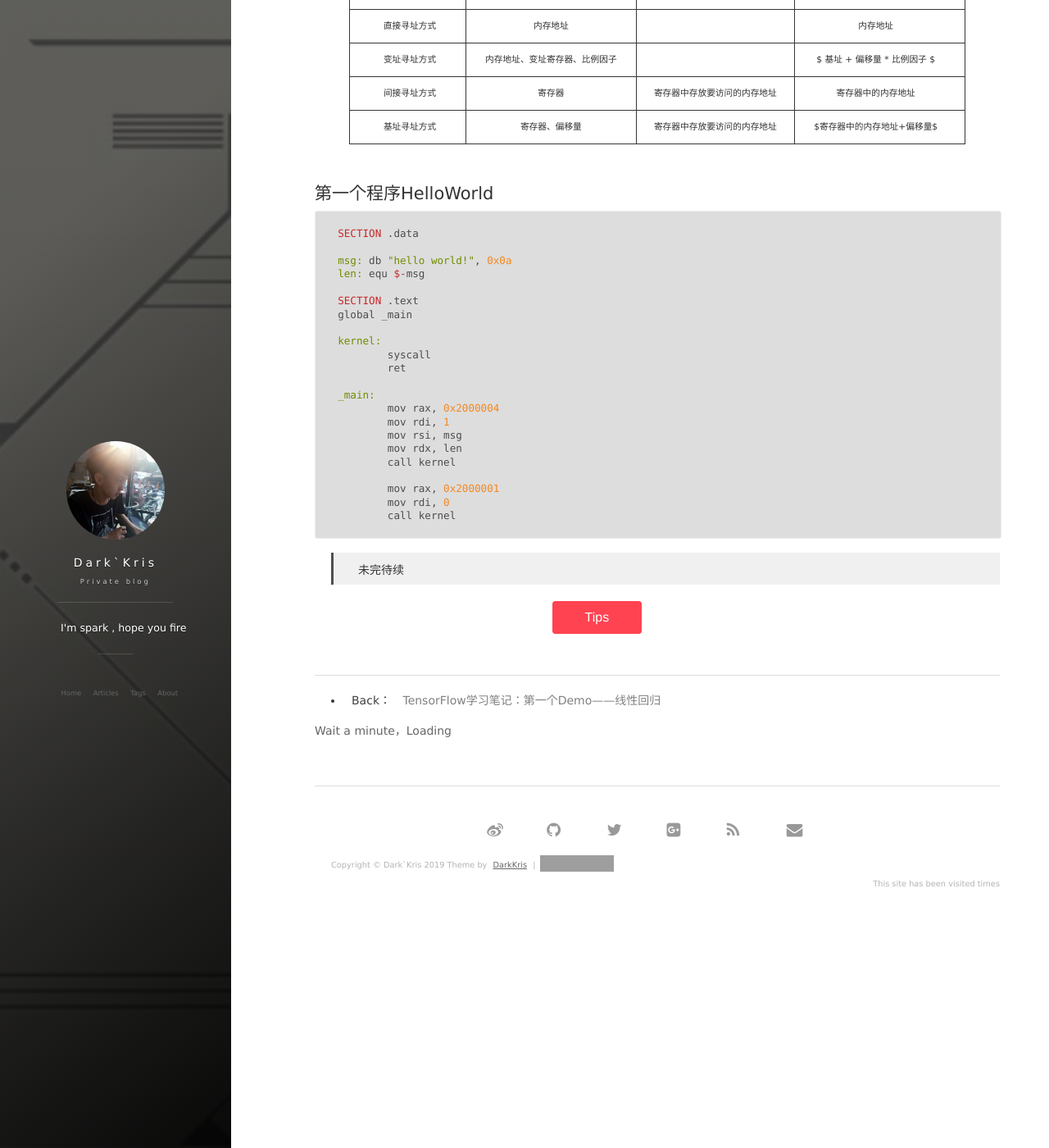
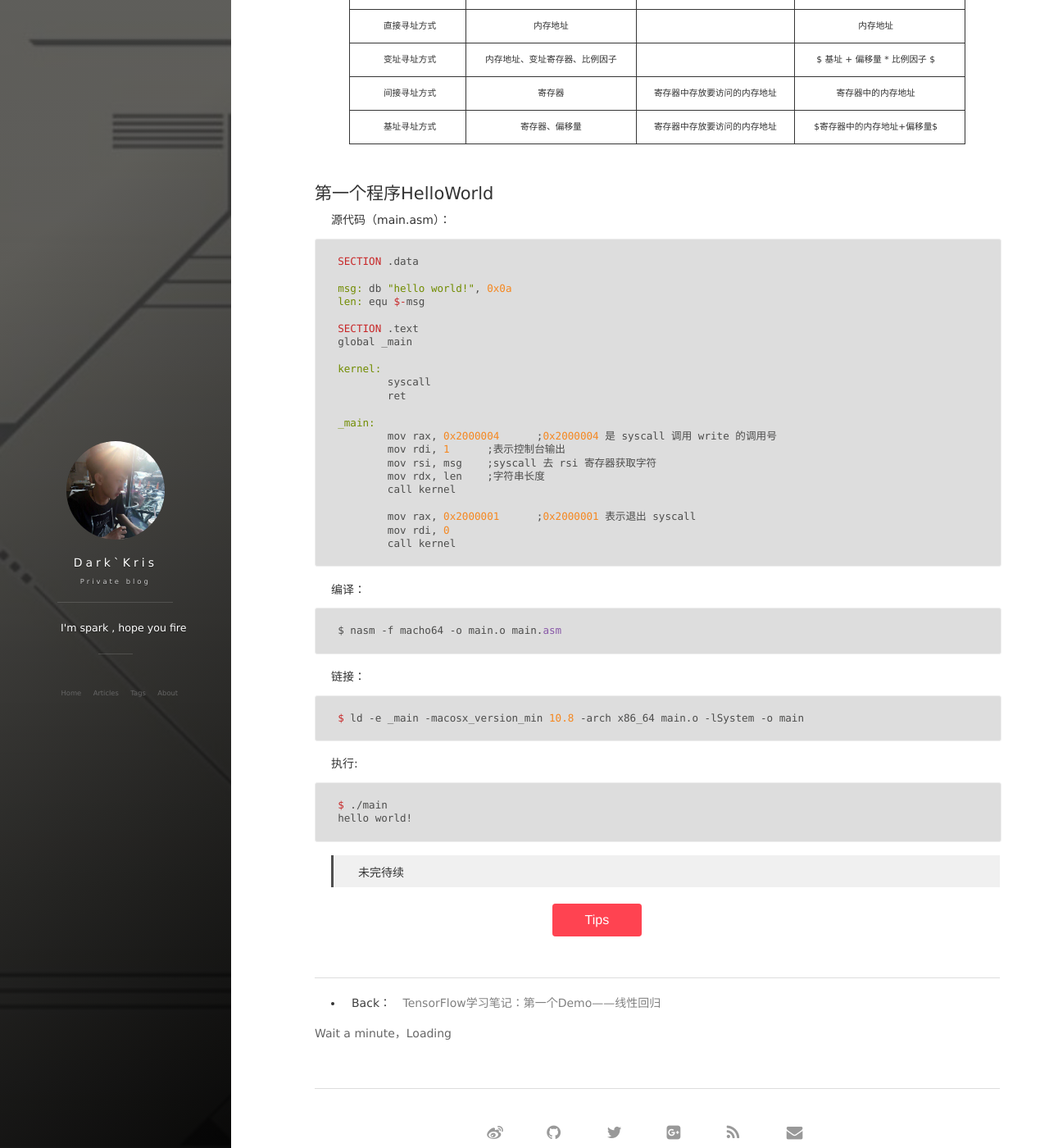
Before and after one commit to DeAntiWang/deantiwang.github.io, a Jekyll site: the page built from _posts/2019-5-4-nasm_note.md, in a window 1280 px wide and 1400 px high, scrolled down 632 px. Shown: the whole window at 82% size. Built offline with Jekyll 4.4.1, drawn with Linux system fonts in a browser that asks for light colours; nearby versions of some CDN libraries; comment, search, counter and statistics services are not loaded; grey boxes are pictures that could not be loaded.

Commit message:
update article

````diff
--- a/_posts/2019-5-4-nasm_note.md
+++ b/_posts/2019-5-4-nasm_note.md
@@ -34,6 +34,8 @@ $ alias nasm='/usr/local/bin/nasm'	# 设置指令
 
 ## 第一个程序HelloWorld
 
+源代码（main.asm）：
+
 ```x86asm
 SECTION .data
 
@@ -48,15 +50,34 @@ kernel:
 	ret
 
 _main:
-	mov rax, 0x2000004
-	mov rdi, 1
-	mov rsi, msg
-	mov rdx, len
+	mov rax, 0x2000004	;0x2000004 是 syscall 调用 write 的调用号
+	mov rdi, 1	;表示控制台输出
+	mov rsi, msg	;syscall 去 rsi 寄存器获取字符
+	mov rdx, len	;字符串长度
 	call kernel
 
-	mov rax, 0x2000001
+	mov rax, 0x2000001	;0x2000001 表示退出 syscall
 	mov rdi, 0
 	call kernel
 ```
 
+编译：
+
+```bash
+$ nasm -f macho64 -o main.o main.asm
+```
+
+链接：
+
+```bash
+$ ld -e _main -macosx_version_min 10.8 -arch x86_64 main.o -lSystem -o main
+```
+
+执行:
+
+```bash
+$ ./main
+hello world!
+```
+
 > 未完待续
````
